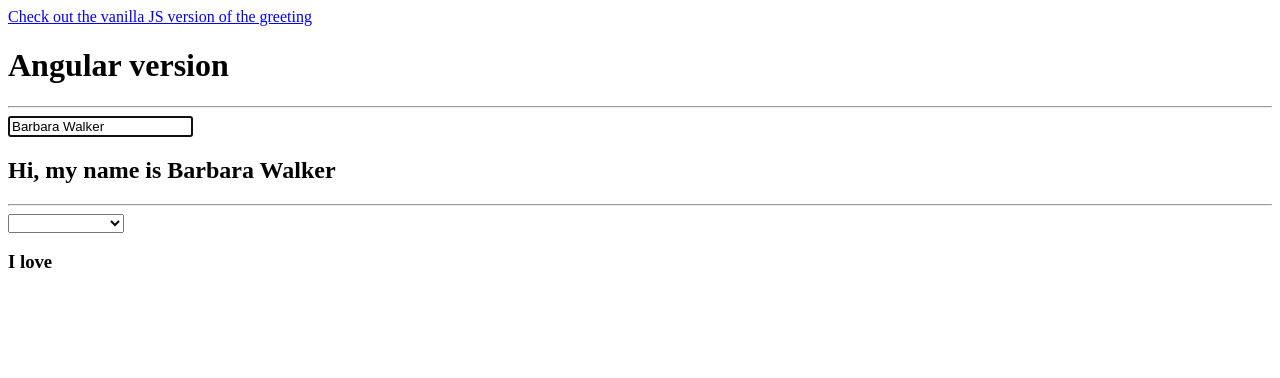
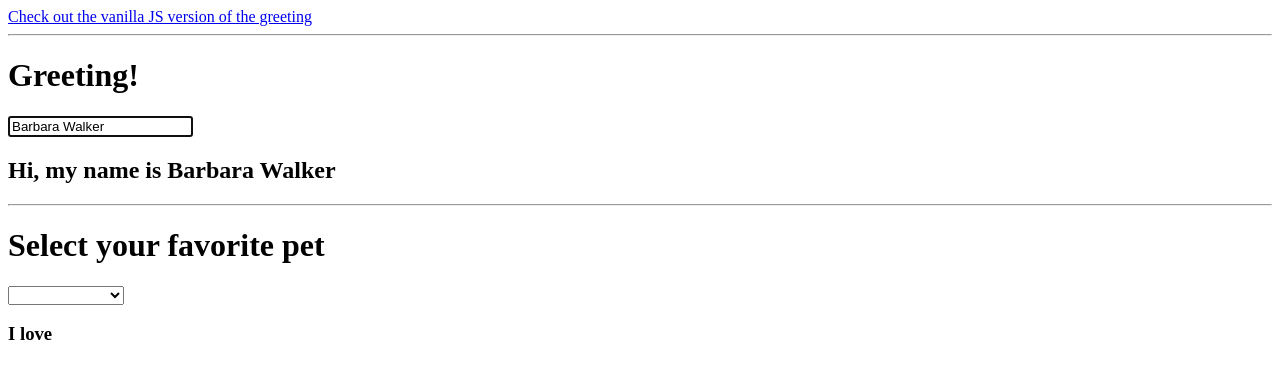
Before and after one commit to craftninja/angular-curr, a plain HTML site: page index.html in a window 1280 px wide. Drawn offline with nearby package versions, Linux system fonts and the light colour scheme.

Commit message:
User sees angular content on this page, some vanill js on other page

```diff
--- a/index.html
+++ b/index.html
@@ -7,11 +7,14 @@
   </head>
   <body>
     <a href="indexvanjs.html">Check out the vanilla JS version of the greeting</a>
-    <h1>Angular version</h1>
     <hr>
+
+    <h1>Greeting!</h1>
     <input type="text" ng-model="name" ng-init="name='Barbara Walker'" autofocus="true" placeholder="What is your name?">
     <h2>Hi, my name is {{name}}</h2>
     <hr>
+
+    <h1>Select your favorite pet</h1>
     <select ng-model="animal" class="" name="">
       <option value="cats">Cats</option>
       <option value="dogs">Dogs</option>
```
